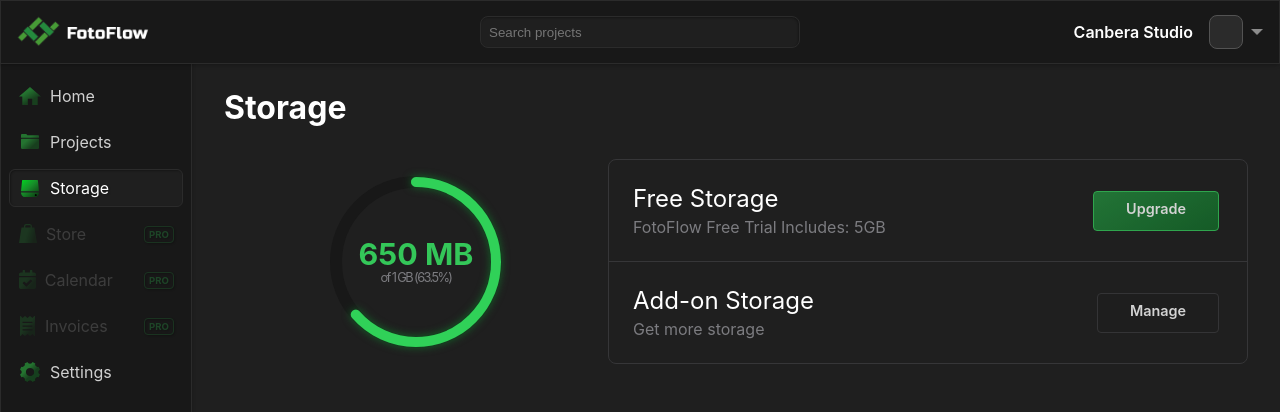
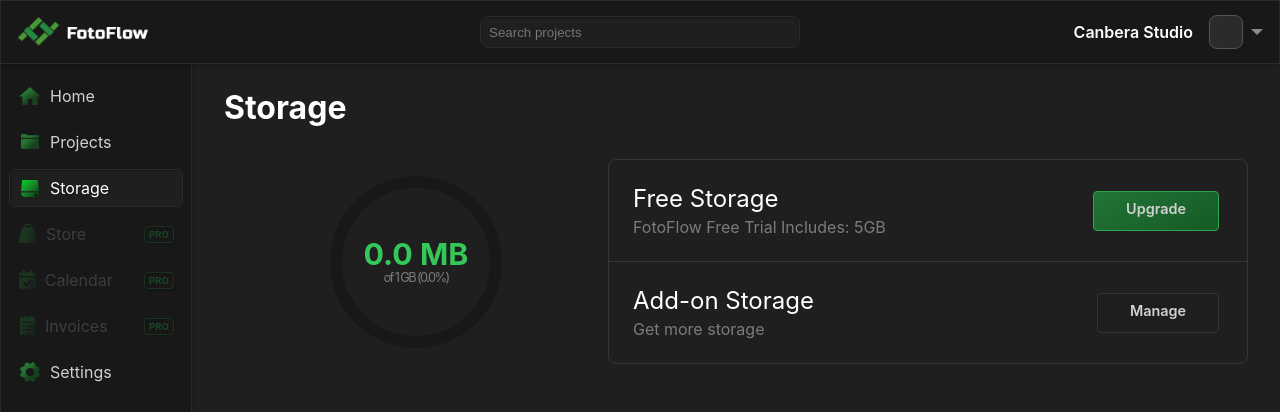
Before and after one commit to abhaykvincent/fotoflow-app, a React (Create React App) app: page /storage in a window 1280 px wide. Shown: the top 412 px of the page. Built offline with nearby package versions, Linux system fonts and the light colour scheme; no server answers; the database is empty.

Commit message:
Add file size calculation and display

```diff
--- a/src/components/Modal/AddProject.jsx
+++ b/src/components/Modal/AddProject.jsx
@@ -13,6 +13,7 @@
       createdAt: new Date(),
       uploadedFilesCount:0,
       selectedFilesCount:0,
+      totalFileSize:0,
       lastOpened: new Date(),
   });
   const handleInputChange = (event) => {
--- a/src/components/Project/Collections/CollectionImages.jsx
+++ b/src/components/Project/Collections/CollectionImages.jsx
@@ -3,6 +3,7 @@
 import ImageGallery from '../../ImageGallery/ImageGallery';
 import { fetchImages } from '../../../firebase/functions/firestore';
 import Preview from '../../../features/Preview/Preview';
+import { addAllFileSizesToMB } from '../../../utils/fileUtils';
 
 const CollectionImages = ({ id, collectionId,collection,showAlert }) => {
 // Files
@@ -10,6 +11,8 @@
 const [collectionImages, setCollectionImages] = useState([]);
 const [imageUrls, setImageUrls] = useState([]);
 const [isPhotosImported, setIsPhotosImported] = useState(false);
+//import size
+const [importFileSize, setImportFileSize] = useState();
 const [showAllPhotos,setShowAllPhotos]=useState(true);
 const [page,setPage]=useState(1);
 const [size,setSize]=useState(15);
@@ -57,8 +60,9 @@
 
 const handleFileInputChange = (event) => {
     const selectedFiles = Array.from(event.target.files);
-    setIsPhotosImported(true)
+    setIsPhotosImported(true);
     setFiles(selectedFiles);
+    setImportFileSize(addAllFileSizesToMB(selectedFiles))
     setImageUrls(selectedFiles)
 };
 return (
@@ -92,7 +96,7 @@
                     <div className={`button ${isPhotosImported ? 'primary' : 'secondary disabled'}`}
                         onClick={async()=>{
                             setIsPhotosImported(false);
-                            let uploadedImages=await handleUpload(files, id, collectionId,showAlert)
+                            let uploadedImages=await handleUpload(files, id, collectionId,importFileSize,showAlert)
                             console.log(uploadedImages)
                             setImageUrls(uploadedImages)
                         }}
--- a/src/components/StoragePie/StoragePie.jsx
+++ b/src/components/StoragePie/StoragePie.jsx
@@ -37,7 +37,7 @@
         transform="rotate(-90 50 50)"
       />
             <text className='used-storage-text' x="50" y="47" textAnchor="middle" dy="0.3em" fill="white" style={{ maxWidth: '50px' }}>
-                {convertMegabytes(usedSpace,2)}
+                {convertMegabytes(usedSpace,1)}
             </text>
             <text className='available-storage-text' x="50" y="58" textAnchor="middle" dy="0.3em" fill="white" style={{ maxWidth: '50px' }}>
                 {`of ${convertMegabytes(totalSpace)} (${usedPercentage.toFixed(1)}%)`}
--- a/src/features/Storage/Storage.jsx
+++ b/src/features/Storage/Storage.jsx
@@ -1,8 +1,15 @@
 import React from 'react'
 import './Storage.scss'
 import StoragePie from '../../components/StoragePie/StoragePie';
+import { convertMegabytes } from '../../utils/stringUtils';
 
 function Storage({projects}) {
+    // Calculate the storage used from projects importFileSize
+    const usedSpace = projects.reduce((acc,project) => {
+        return acc + project.totalFileSize
+    },0)
+    console.log(usedSpace)
+
     const progressPercentage = 25; // Set the desired progress percentage
 
   // Calculate the stroke-dashoffset based on the percentage
@@ -15,7 +22,7 @@
         </div>
       <div className="storage-info">
         <div className="storage-pie-wrap">
-            <StoragePie totalSpace={1024} usedSpace={650} />
+            <StoragePie totalSpace={1024} usedSpace={usedSpace} />
         </div>
         {/* <p className="storage-insight">Storing 24034 photos in 17 collections</p> */}
         <div className="storage-subscription">
@@ -57,12 +64,13 @@
         <div className="row-group">
             {
                 projects.map((project)=>{
+                    console.log(project)
                     return (
                         <div className="row">
                             <div className="box-content">
                                 <h3>{project.name}</h3>
                                 <div className="project-info">
-                                    <p>12 GB</p>
+                                    <p>{convertMegabytes(project.totalFileSize,2)} </p>
                                 </div>
                             </div>
                             <div className="action">
--- /dev/null
+++ b/src/utils/fileUtils.js
@@ -0,0 +1,8 @@
+// write function to add all the sizes of importef files array
+export const addAllFileSizesToMB = (files) =>{
+    let size = 0;
+    for (const file of files) {
+        size += file.size;
+    }
+    return size / 1000000;
+}
--- a/src/utils/storageOperations.js
+++ b/src/utils/storageOperations.js
@@ -163,7 +163,7 @@
 
     return results;
 };
-export const handleUpload = async (files, id, collectionId, showAlert, retries = 2) => {
+export const handleUpload = async (files, id, collectionId,importFileSize, showAlert, retries = 2) => {
     let uploadPromises = [];
 
     // Slice the files array into smaller arrays of size sliceSize
@@ -208,7 +208,7 @@
             if (failedFiles.length == 0) {
                 console.log("%c All files uploaded successfully!", 'color:green');
 
-                addUploadedFilesToFirestore(id, collectionId, uploadedFiles)
+                addUploadedFilesToFirestore(id, collectionId,importFileSize, uploadedFiles)
                     .then(() => {
                         showAlert('success', 'All files uploaded successfully!')
                     })
@@ -232,7 +232,7 @@
 
 
 // function to add uploadedFiles data to firestore in project of project id and collection of collection id
-export const addUploadedFilesToFirestore = async (projectId, collectionId, uploadedFiles) => {
+export const addUploadedFilesToFirestore = async (projectId, collectionId,importFileSize, uploadedFiles) => {
 
     // Get a reference to the project document
     const projectsCollection = collection(db, 'projects');
@@ -250,7 +250,10 @@
             .then(() => {
                 console.log('Uploaded files added to collection successfully.');
                 // update uploaded files count on project document
-                return updateDoc(projectDoc, { uploadedFilesCount: projectData.data().uploadedFilesCount + uploadedFiles.length });
+                return updateDoc(projectDoc,
+                    { uploadedFilesCount: projectData.data().uploadedFilesCount + uploadedFiles.length ,
+                        totalFileSize:importFileSize+projectData.data().totalFileSize
+                });
             })
             .then(() => {
                 console.log('Uploaded files count updated successfully.');
--- a/src/utils/stringUtils.js
+++ b/src/utils/stringUtils.js
@@ -22,5 +22,5 @@
     sizeIndex++;
   }
 
-  return `${megabytes.toFixed(0)} ${sizes[sizeIndex]}`;
+  return `${megabytes.toFixed(decimalPlaces)} ${sizes[sizeIndex]}`;
 }
```
